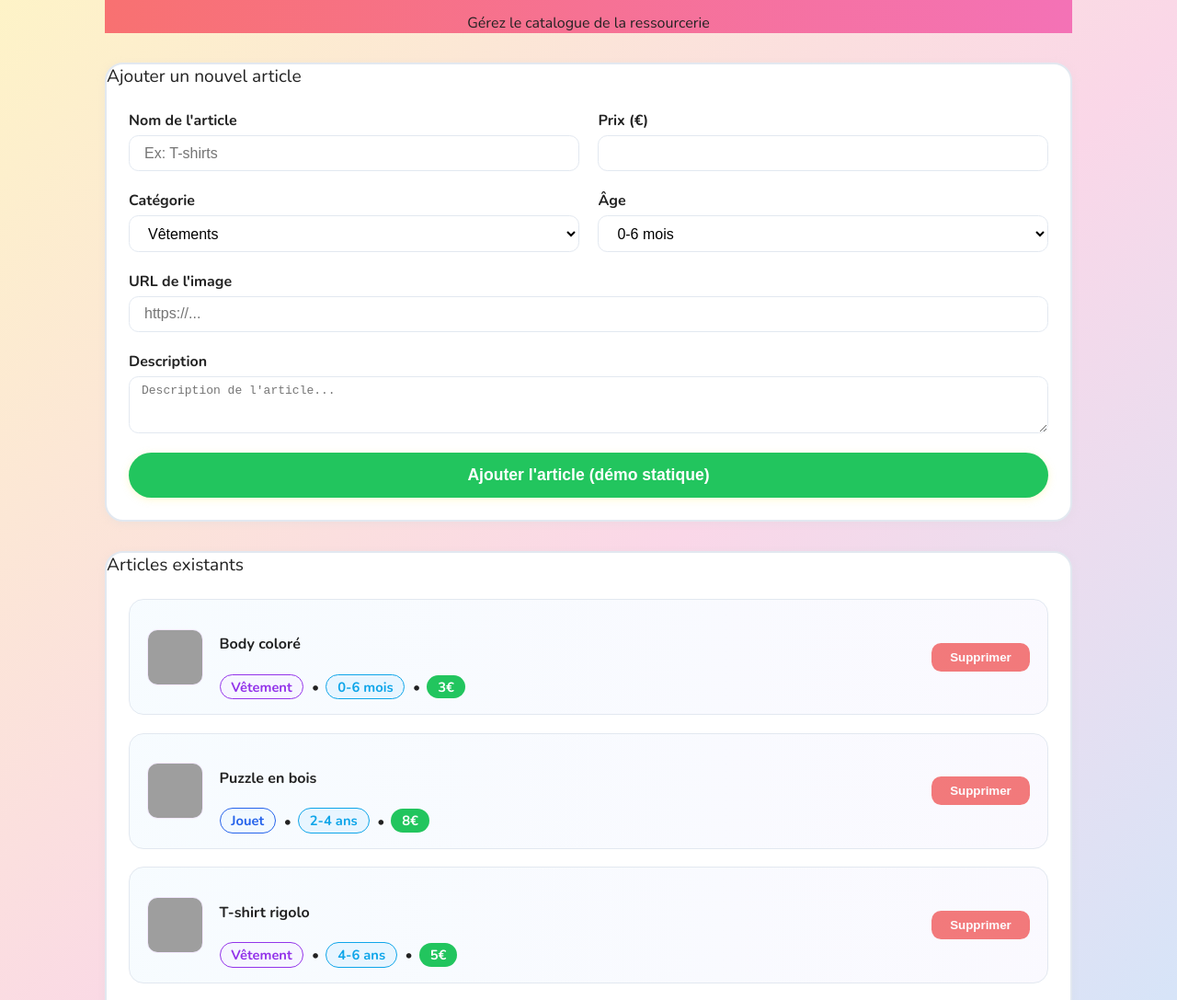
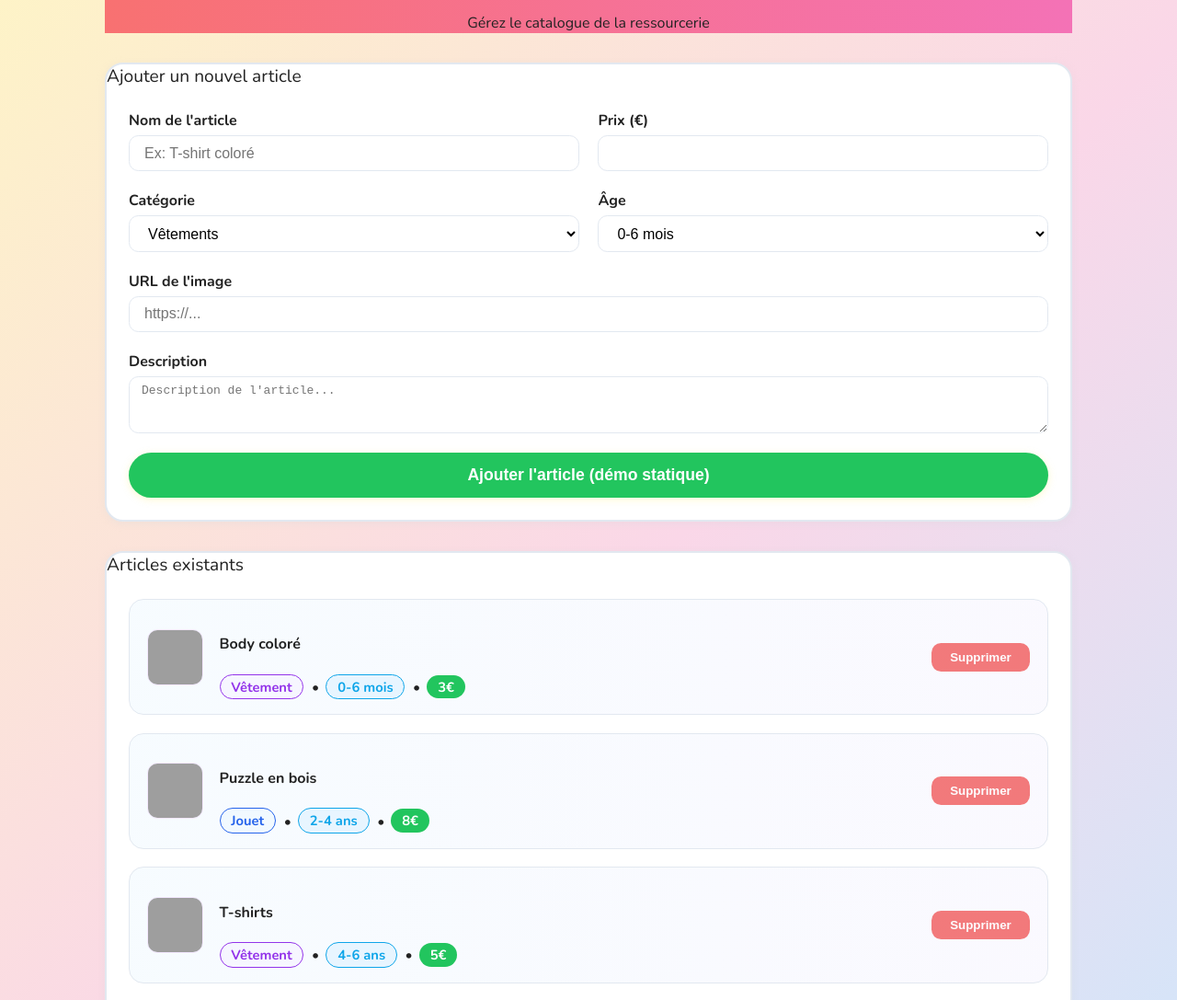
Before and after one commit to HugoBrestLestrade/ODD_17, a plain HTML site: page admin.html in a window 1280 px wide. Shown: the part 181-1268 px from the top of the page at 92% size. Drawn offline with nearby package versions, Linux system fonts and the light colour scheme; grey boxes are pictures that could not be loaded.

Commit message:
Fix HTML formatting and update article names

```diff
--- a/admin.html
+++ b/admin.html
@@ -36,7 +36,7 @@
         <div class="admin-fields">
           <div class="admin-field">
             <label for="art-name">Nom de l'article</label>
-            <input class="input" id="art-name" required placeholder="Ex: T-shirts">
+            <input class="input" id="art-name" required placeholder="Ex: T-shirt coloré">
           </div>
           <div class="admin-field">
             <label for="art-price">Prix (€)</label>
@@ -117,7 +117,7 @@
           <div class="admin-item-left">
             <img src="https://images.unsplash.com/photo-1621593688179-fa4f2e1bad56?crop=entropy&cs=tinysrgb&fit=max&fm=jpg&q=80&w=1080" alt="T-shirt rigolo" class="admin-thumb"/>
             <div>
-              <h4>T-shirt rigolo</h4>
+              <h4>T-shirts</h4>
               <div class="admin-meta">
                 <span class="badge badge-outline badge-vetement">Vêtement</span>
                 <span>•</span>
```
